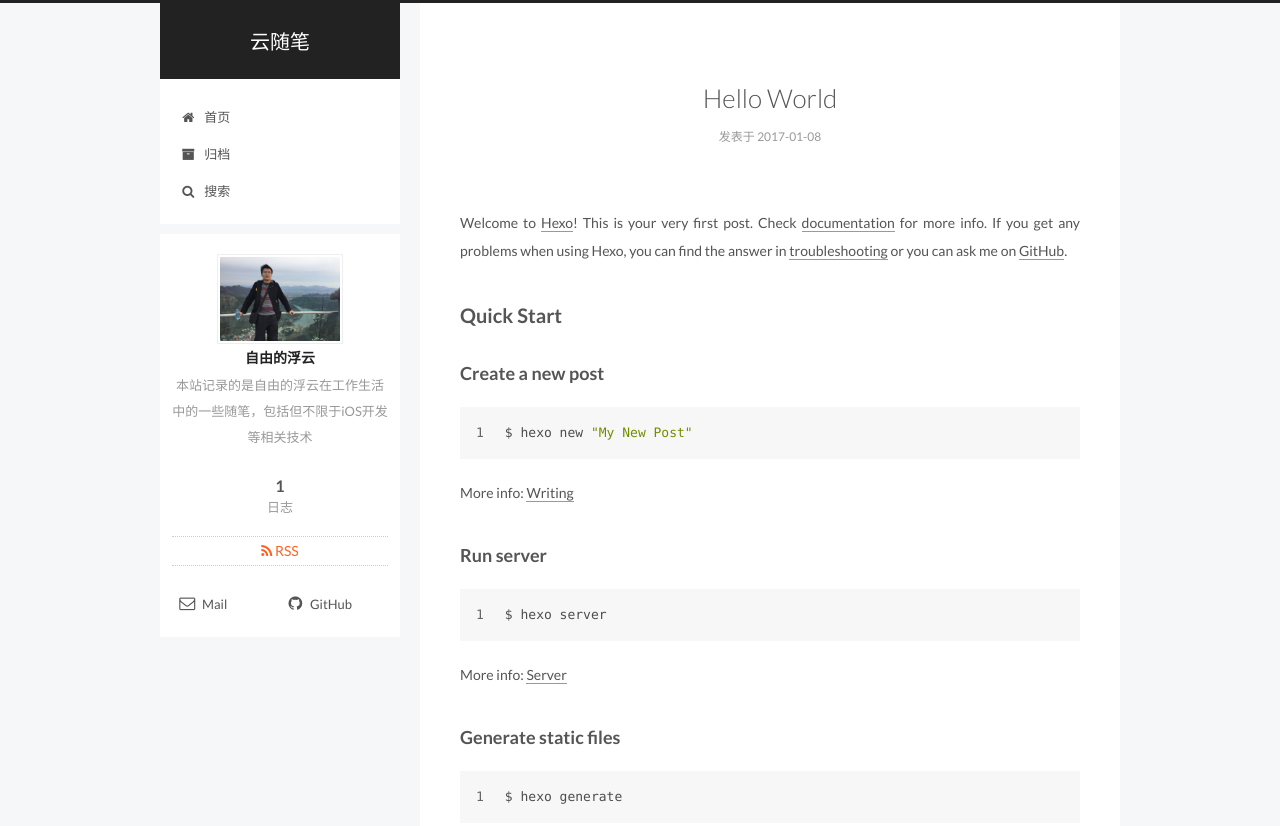
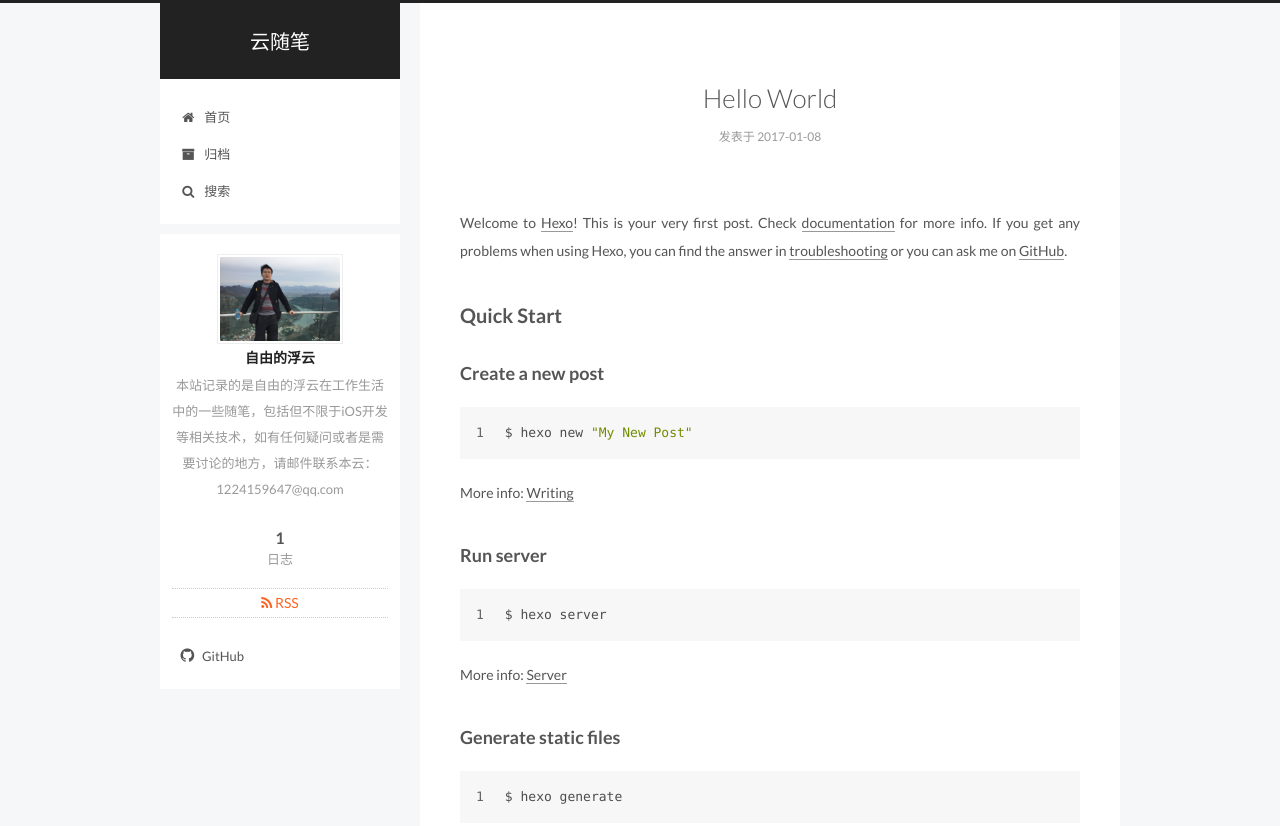
Before and after one commit to BeiJingiOS/BeiJingiOS.github.io, a plain HTML site: page index.html in a window 1280 px wide. Shown: the top 826 px of the page. Drawn offline with nearby package versions, Linux system fonts and the light colour scheme; some packages are replaced by stand-ins of ours.

Commit message:
Site updated: 2017-01-10 14:20:21

```diff
--- a/css/main.css
+++ b/css/main.css
@@ -1549,7 +1549,7 @@ pre .javascript .function {
   width: 4px;
   height: 4px;
   border-radius: 50%;
-  background: #22fcff;
+  background: #baeb45;
 }
 .links-of-blogroll {
   font-size: 13px;
--- a/index.html
+++ b/index.html
@@ -86,15 +86,15 @@
 
 
 
-<meta name="description" content="本站记录的是自由的浮云在工作生活中的一些随笔，包括但不限于iOS开发等相关技术">
+<meta name="description" content="本站记录的是自由的浮云在工作生活中的一些随笔，包括但不限于iOS开发等相关技术，如有任何疑问或者是需要讨论的地方，请邮件联系本云：1224159647@qq.com">
 <meta property="og:type" content="website">
 <meta property="og:title" content="云随笔">
 <meta property="og:url" content="http://yoursite.com/index.html">
 <meta property="og:site_name" content="云随笔">
-<meta property="og:description" content="本站记录的是自由的浮云在工作生活中的一些随笔，包括但不限于iOS开发等相关技术">
+<meta property="og:description" content="本站记录的是自由的浮云在工作生活中的一些随笔，包括但不限于iOS开发等相关技术，如有任何疑问或者是需要讨论的地方，请邮件联系本云：1224159647@qq.com">
 <meta name="twitter:card" content="summary">
 <meta name="twitter:title" content="云随笔">
-<meta name="twitter:description" content="本站记录的是自由的浮云在工作生活中的一些随笔，包括但不限于iOS开发等相关技术">
+<meta name="twitter:description" content="本站记录的是自由的浮云在工作生活中的一些随笔，包括但不限于iOS开发等相关技术，如有任何疑问或者是需要讨论的地方，请邮件联系本云：1224159647@qq.com">
 
 
 
@@ -375,7 +375,7 @@
                src="/uploads/avatar.png"
                alt="自由的浮云" />
           <p class="site-author-name" itemprop="name">自由的浮云</p>
-          <p class="site-description motion-element" itemprop="description">本站记录的是自由的浮云在工作生活中的一些随笔，包括但不限于iOS开发等相关技术</p>
+          <p class="site-description motion-element" itemprop="description">本站记录的是自由的浮云在工作生活中的一些随笔，包括但不限于iOS开发等相关技术，如有任何疑问或者是需要讨论的地方，请邮件联系本云：1224159647@qq.com</p>
         </div>
         <nav class="site-state motion-element">
           <div class="site-state-item site-state-posts">
@@ -402,15 +402,6 @@
 
         <div class="links-of-author motion-element">
 
-
-              <span class="links-of-author-item">
-                <a href="http://mail.qq.com/cgi-bin/qm_share?t=qm_mailme&email=MQADAwUABAgHBQZxQEAfUl5c" target="_blank" title="Mail">
-
-                    <i class="fa fa-fw fa-envelope-o"></i>
-
-                  Mail
-                </a>
-              </span>
 
               <span class="links-of-author-item">
                 <a href="https://github.com/BJLaker" target="_blank" title="GitHub">
```
Also changed, not shown: 2017/01/08/hello-world/index.html (+1 -10 lines), archives/2017/01/index.html (+4 -13 lines), archives/2017/index.html (+4 -13 lines), archives/index.html (+4 -13 lines).
